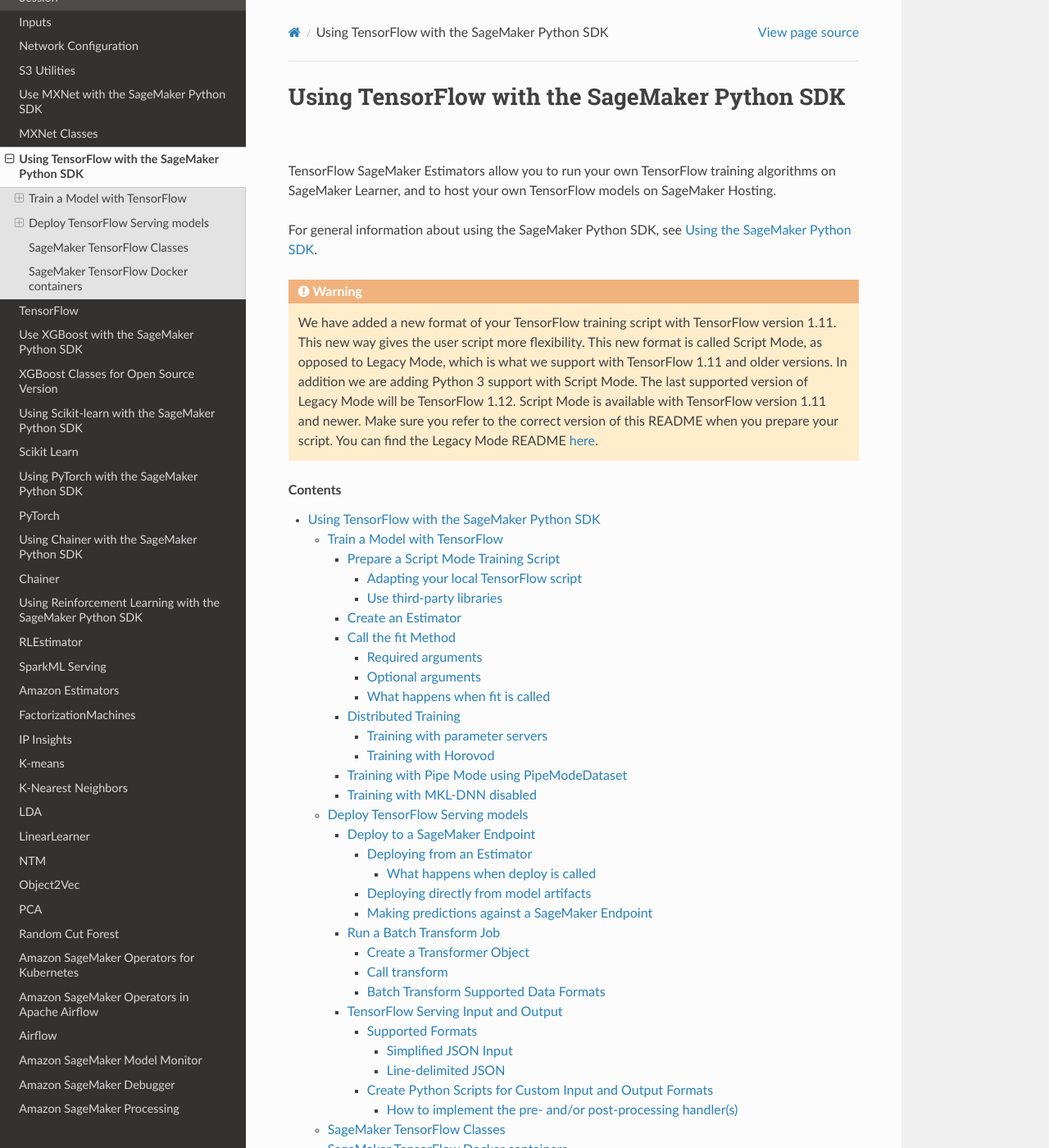
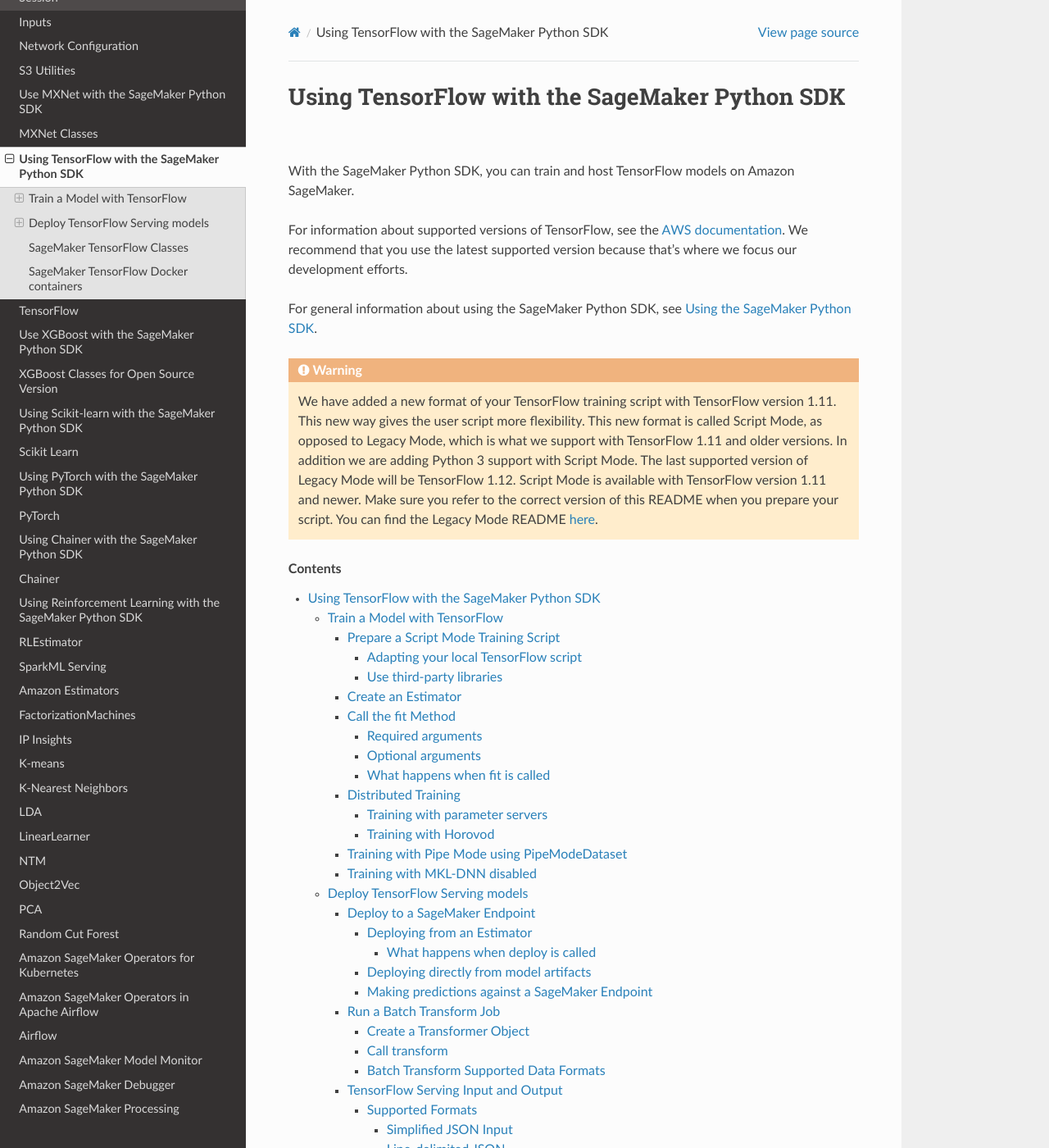
Before and after one commit to Evan-W-ang/sagemaker-python-sdk, a Sphinx documentation site: the page built from doc/using_tf.rst, in a window 1280 px wide and 1400 px high. Shown: the whole window at 82% size. Built offline with Sphinx 7.4.7 and the Read the Docs theme 2.0.0, drawn with Linux system fonts in a browser that asks for light colours; some of the changed text lies outside the part shown.

Commit message:
doc: remove some duplicated documentation from main README (#1524)

```diff
--- a/doc/using_chainer.rst
+++ b/doc/using_chainer.rst
@@ -6,7 +6,7 @@ With Chainer Estimators, you can train and host Chainer models on Amazon SageMak
 
 Supported versions of Chainer: ``4.0.0``, ``4.1.0``, ``5.0.0``.
 
-We recommend that you use the latest supported version, because that's where we focus most of our development efforts.
+We recommend that you use the latest supported version because that's where we focus most of our development efforts.
 
 For more information about Chainer, see https://github.com/chainer/chainer.
 
--- a/doc/using_mxnet.rst
+++ b/doc/using_mxnet.rst
@@ -5,7 +5,6 @@ Use MXNet with the SageMaker Python SDK
 With the SageMaker Python SDK, you can train and host MXNet models on Amazon SageMaker.
 
 For information about supported versions of MXNet, see the `AWS documentation <https://docs.aws.amazon.com/deep-learning-containers/latest/devguide/deep-learning-containers-images.html>`__.
-
 We recommend that you use the latest supported version because that's where we focus our development efforts.
 
 For general information about using the SageMaker Python SDK, see :ref:`overview:Using the SageMaker Python SDK`.
--- a/doc/using_tf.rst
+++ b/doc/using_tf.rst
@@ -2,9 +2,10 @@
 Using TensorFlow with the SageMaker Python SDK
 ##############################################
 
-TensorFlow SageMaker Estimators allow you to run your own TensorFlow
-training algorithms on SageMaker Learner, and to host your own TensorFlow
-models on SageMaker Hosting.
+With the SageMaker Python SDK, you can train and host TensorFlow models on Amazon SageMaker.
+
+For information about supported versions of TensorFlow, see the `AWS documentation <https://docs.aws.amazon.com/deep-learning-containers/latest/devguide/deep-learning-containers-images.html>`__.
+We recommend that you use the latest supported version because that's where we focus our development efforts.
 
 For general information about using the SageMaker Python SDK, see :ref:`overview:Using the SageMaker Python SDK`.
 
@@ -19,9 +20,6 @@ For general information about using the SageMaker Python SDK, see :ref:`overview
     You can find the Legacy Mode README `here <https://github.com/aws/sagemaker-python-sdk/tree/v1.12.0/src/sagemaker/tensorflow#tensorflow-sagemaker-estimators-and-models>`_.
 
 .. contents::
-
-Supported versions of TensorFlow for Elastic Inference: ``1.11``, ``1.12``, ``1.13``, ``1.14``, ``1.15``, ``2.0``.
-
 
 *****************************
 Train a Model with TensorFlow
@@ -40,7 +38,7 @@ To train a TensorFlow model by using the SageMaker Python SDK:
 3. |call fit|_
 
 Prepare a Script Mode Training Script
-======================================
+=====================================
 
 Your TensorFlow training script must be a Python 2.7-, 3.6- or 3.7-compatible source file.
 
--- a/doc/using_xgboost.rst
+++ b/doc/using_xgboost.rst
@@ -42,9 +42,13 @@ Use the Open Source XGBoost Algorithm
 
 If you want the flexibility and additional features that it provides, use the SageMaker open source XGBoost algorithm.
 
+For which XGBoost versions are supported, see `the AWS documentation <https://docs.aws.amazon.com/sagemaker/latest/dg/xgboost.html>`_.
+We recommend that you use the latest supported version because that's where we focus most of our development efforts.
+
 For a complete example of using the open source XGBoost algorithm, see the sample notebook at
 https://github.com/awslabs/amazon-sagemaker-examples/blob/master/introduction_to_amazon_algorithms/xgboost_abalone/xgboost_abalone_dist_script_mode.ipynb.
 
+For more information about XGBoost, see `the XGBoost documentation <https://xgboost.readthedocs.io/en/latest>`_.
 
 Train a Model with Open Source XGBoost
 ======================================
```
Also changed, not shown: README.rst (+7 -80 lines), doc/using_sklearn.rst (+4 -4 lines), src/sagemaker/amazon/README.rst, src/sagemaker/sklearn/README.rst (deleted), src/sagemaker/xgboost/README.rst.
